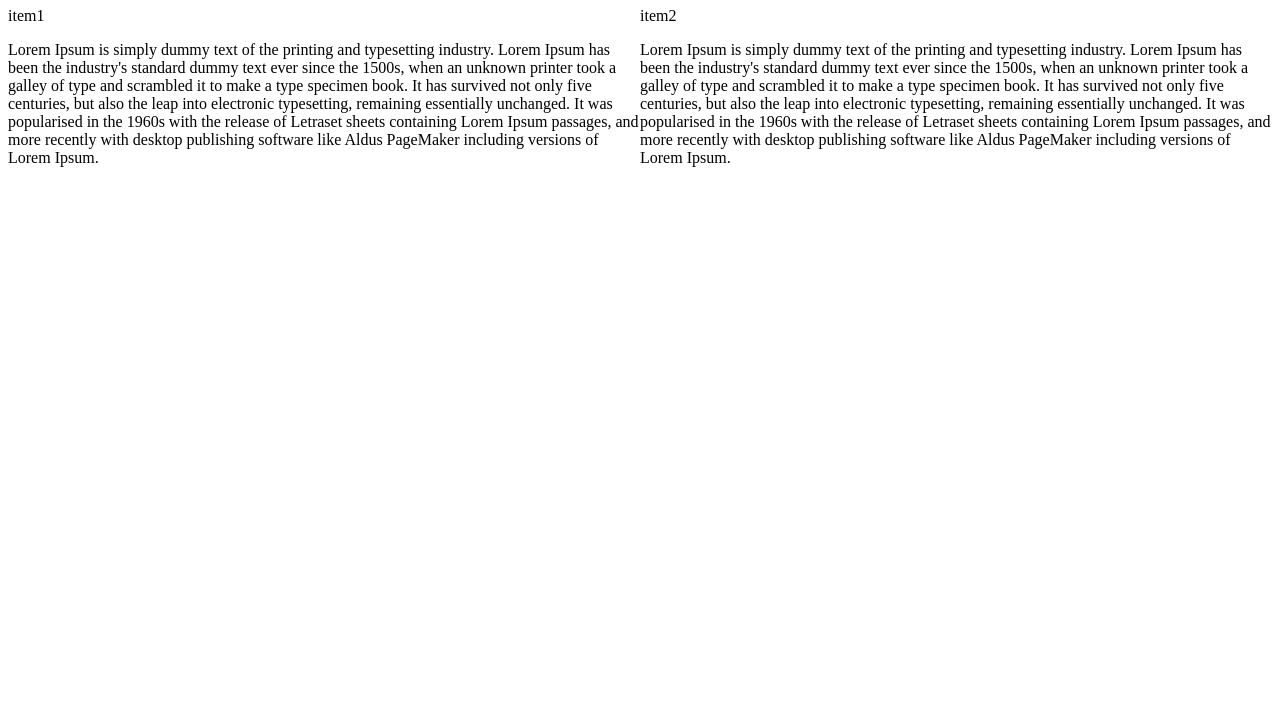
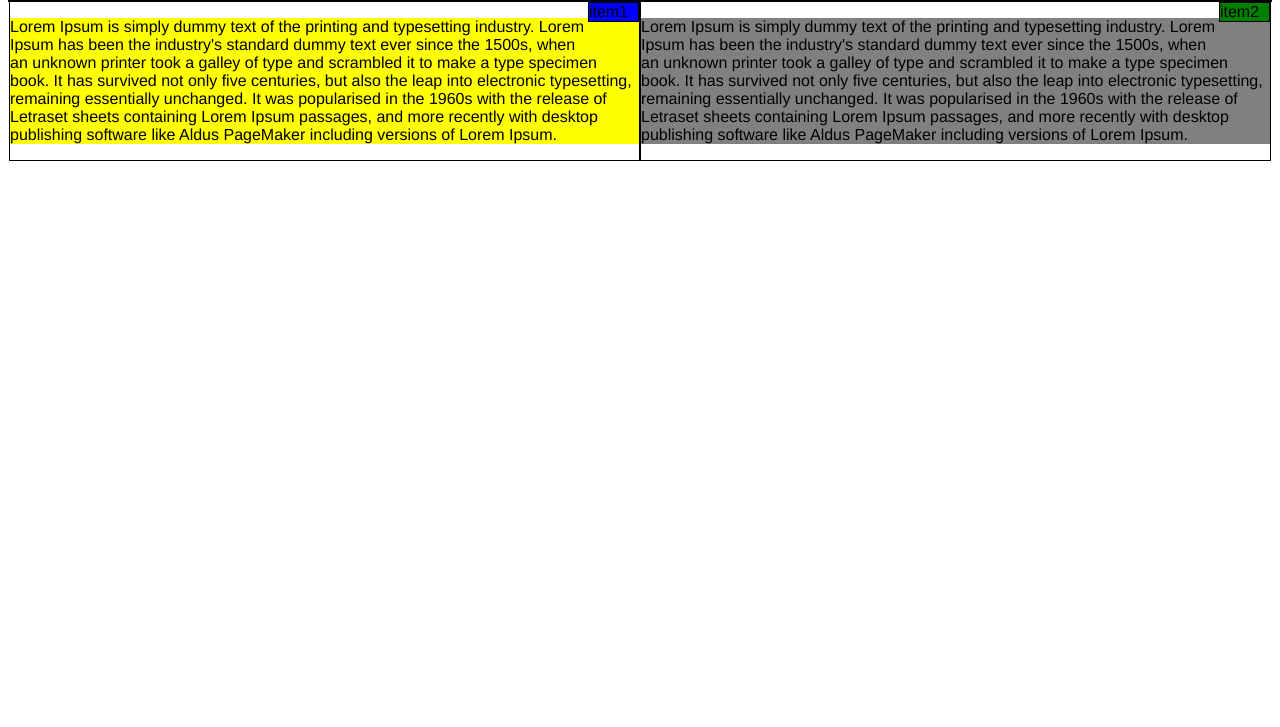
Before and after one commit to davido15/coursera-test, a plain HTML site: page module1/index.html in a window 1280 px wide. Shown: the part 73-800 px from the top of the page. Drawn offline with Linux system fonts and the light colour scheme.

Commit message:
adding cs

```diff
--- a/module1/index.html
+++ b/module1/index.html
@@ -6,6 +6,56 @@
 <title>assignment-david</title>
 <style href ="style.css" type="text/css"></style>
 <style>
+
+
+
+
+* {
+  box-sizing: border-box;
+}
+h1 {
+  margin-bottom: 15px;
+  text-align: center;
+}
+.myitem1{
+  text-align: center;
+  padding-right: 10px;
+  float: right;
+  position: relative;
+  width:auto;
+  margin-bottom: 20px;
+  background-color: blue;
+
+}
+.myitem2{
+  text-align: center;
+  padding-right: 10px;
+  float: right;
+  position: relative;
+  width:auto;
+  margin-bottom: 20px;
+  background-color: green;
+
+
+}
+.myitem1 p{
+
+background-color: gray;
+}
+div {
+  border: 1px solid black;
+  width: 90%;
+  height: auto;
+  font-family: Helvetica;
+
+}
+
+.second{background-color: gray;
+
+}
+.first{
+  background-color: yellow;
+}
 
 /********** Base styles **********/
 
```
